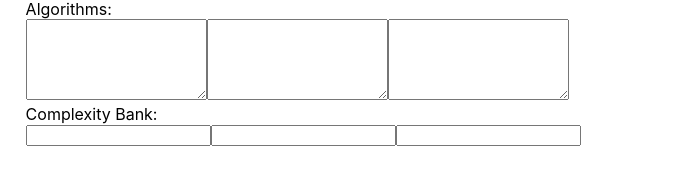
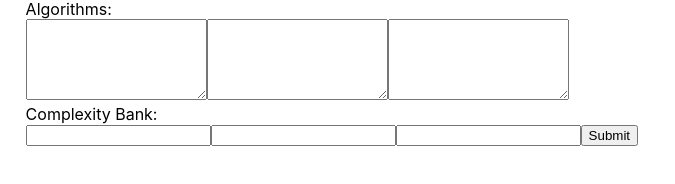
Before and after one commit to CodeletApp/codelet-site, a React (Create React App) app: page /submit-question in a window 1280 px wide. Shown: the part 468-652 px from the top of the page, without its empty margins (0-675 px from the left). Built offline with nearby package versions, Linux system fonts and the light colour scheme; a web font is replaced by a local one.

Commit message:
Added e.preventDefault to onSubmit

```diff
--- a/src/components/SubmitQuestion.js
+++ b/src/components/SubmitQuestion.js
@@ -39,7 +39,8 @@ export const SubmitQuestion = () => {
   const onChange = (e) =>
     setFormData({ ...formData, [e.target.name]: e.target.value });
 
-  const onSubmit = async () => {
+  const onSubmit = async (e) => {
+    e.preventDefault();
     const approaches = [approach1, approach2, approach3];
     const codeBank = [algorithm1, algorithm2, algorithm3];
     const complexityBank = [complexity1, complexity2, complexity3];
@@ -64,7 +65,7 @@ export const SubmitQuestion = () => {
   return (
     <Fragment>
       <CustomTextContainer>
-        <form className="form" onSubmit={() => onSubmit()}>
+        <form className="form" onSubmit={(e) => onSubmit(e)}>
           <span>Author: </span>
           <br />
           <input
@@ -194,6 +195,7 @@ export const SubmitQuestion = () => {
             value={complexity3}
             onChange={(e) => onChange(e)}
           />
+          <input type="submit" />
         </form>
       </CustomTextContainer>
     </Fragment>
```
